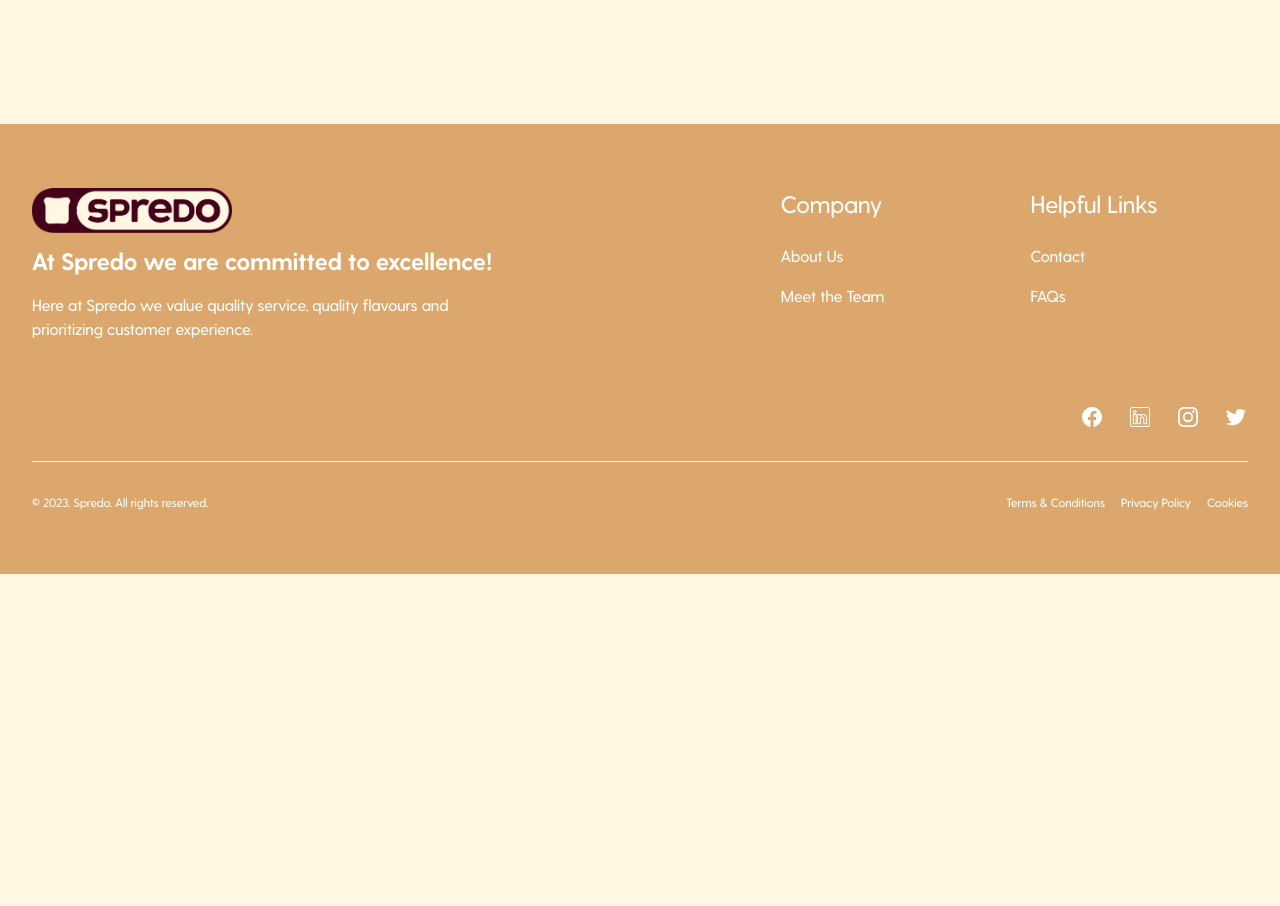
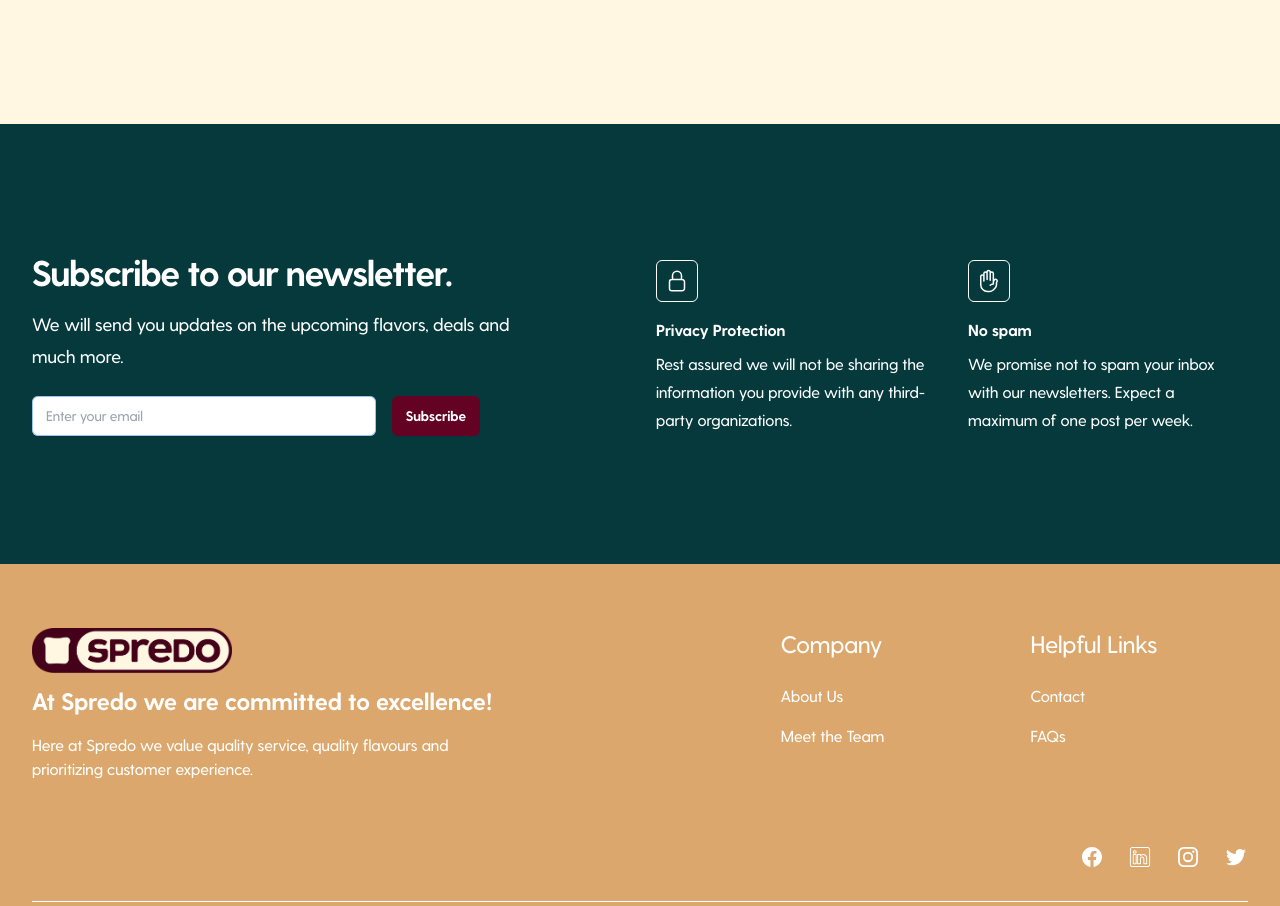
Before and after one commit to jafarlie/spredo, a Next.js app in the folder spredo/: page / in a window 1280 px wide. Shown: the part 2620-3526 px from the top of the page. Before the commit the page ends 3194 px from the top, so only its background shows below. Built offline with nearby package versions, Linux system fonts and the light colour scheme.

Commit message:
Newsletter

```diff
--- a/spredo/package.json
+++ b/spredo/package.json
@@ -18,9 +18,11 @@
     "@types/react-dom": "18.2.7",
     "antd": "^5.9.0",
     "autoprefixer": "10.4.15",
+    "aws-sdk": "^2.1495.0",
     "dotenv": "^16.3.1",
     "eslint": "8.49.0",
     "eslint-config-next": "13.4.19",
+    "font-awesome": "^4.7.0",
     "headlessui": "^0.0.0",
     "next": "^13.5.6",
     "postcss": "8.4.29",
--- /dev/null
+++ b/spredo/src/app/api/newsletter/route.js
@@ -0,0 +1,43 @@
+import { NextResponse } from "next/server";
+import { DynamoDB } from "aws-sdk";
+
+const dynamoDB = new DynamoDB.DocumentClient({
+  credentials: {
+    accessKeyId: process.env.AWS_IAM_USER_ACCESS_KEY ?? "",
+    secretAccessKey: process.env.AWS_IAM_USER_SECRET_ACCESS_KEY ?? "",
+  },
+  region: "us-east-1",
+});
+
+export async function POST(req) {
+  const body = await req.json();
+  const { email, userDeviceMetadata } = body.user;
+  console.log("API NEWSLETTER, email: ", email);
+  const params = {
+    TableName: "NewsletterSubscription",
+    Item: {
+      email: email,
+      createdAt: new Date().toISOString(),
+      userDeviceMetadata: userDeviceMetadata,
+    },
+  };
+  console.log("PARAMS: ", params);
+  try {
+    const data = await dynamoDB.put(params).promise();
+    console.log("DATA from Dynamodb: ", data);
+    if (data) {
+      return NextResponse.json(
+        {
+          response: "OK",
+        },
+        { status: 200 }
+      );
+    }
+  } catch (error) {
+    console.log("ERROR: ", error);
+    return NextResponse.json(
+      { response: null },
+      { status: error.status || 500 }
+    );
+  }
+}
--- a/spredo/src/app/page.tsx
+++ b/spredo/src/app/page.tsx
@@ -2,6 +2,7 @@ import Image from "next/image";
 import SpredoCartridge from "../../public/SpredoCartridges.png";
 import Founders from "../../public/AboutUsSection.png";
 import SpredoDeviceRed from "../../public/DarkJellyBgRemoved.png";
+import NewsletterSubscription from "@/components/Forms/newsletterSubscribe";
 import { Carousel } from "antd";
 import React from "react";
 import "../app/landingPage.css";
@@ -197,7 +198,6 @@ export default function Home() {
           </div>
         </div>
       </section>
-
       <section className="bg-bread">
         <div className="container mx-auto px-4">
           <div className="h-[550px]">
@@ -231,6 +231,7 @@ export default function Home() {
           </div>
         </div>
       </section>
+      <NewsletterSubscription />
     </>
   );
 }
--- /dev/null
+++ b/spredo/src/components/Forms/newsletterSubscribe/index.tsx
@@ -0,0 +1,161 @@
+"use client";
+import { HandRaisedIcon, LockClosedIcon } from "@heroicons/react/24/outline";
+import { Space } from "antd";
+import Alert from "antd/es/alert/Alert";
+import { useState } from "react";
+import Spinner from "@/components/Spinner";
+
+export default function NewsletterSubscription() {
+  const [email, setEmail] = useState("");
+  const [serverError, setServerError] = useState("");
+  const [serverResponseType, setServerResponseType] = useState("");
+  const [isLoading, setIsLoading] = useState(false);
+
+  const handleSubmit = async () => {
+    console.log("email: ", email);
+    const emailValid = checkEmailValidity();
+    if (emailValid) {
+      setIsLoading(true);
+      const user = {
+        email: email,
+        userDeviceMetadata: {
+          userAgent: navigator.userAgent,
+          language: navigator.language,
+          platform: navigator.platform,
+        },
+      };
+      let response = await fetch("/api/newsletter", {
+        method: "POST",
+        headers: { "Content-Type": "application/json" },
+        body: JSON.stringify({ user }),
+      });
+
+      if (!response.ok) {
+        setServerError("Oops, something went wrong. Try again!");
+        setServerResponseType("error");
+        setIsLoading(false);
+      } else {
+        setServerError("Successfully added to Spredo newsletter.");
+        setServerResponseType("success");
+        setEmail("");
+        setIsLoading(false);
+      }
+    } else {
+      setServerError("Invalid email.");
+    }
+  };
+
+  const checkEmailValidity = () => {
+    const emailPattern = /^[a-zA-Z0-9._-]+@[a-zA-Z0-9.-]+\.[a-zA-Z]{2,}$/;
+    return emailPattern.test(email);
+  };
+
+  const onClose = (e: React.MouseEvent<HTMLButtonElement, MouseEvent>) => {
+    setServerError("");
+  };
+
+  return (
+    <div
+      className="relative bg-midnightGreen isolate overflow-hidden bg-gray-900 py-16 sm:py-24 lg:py-32"
+      style={{ color: "white" }}
+    >
+      <div className="mx-auto max-w-7xl px-6 lg:px-8">
+        <div className="mx-auto grid max-w-2xl grid-cols-1 gap-x-8 gap-y-16 lg:max-w-none lg:grid-cols-2">
+          <div className="max-w-xl lg:max-w-lg">
+            <h2 className="text-3xl font-bold tracking-tight text-white sm:text-4xl">
+              Subscribe to our newsletter.
+            </h2>
+            <p className="mt-4 text-lg leading-8 text-gray-300">
+              We will send you updates on the upcoming flavors, deals and much
+              more.
+            </p>
+            {serverError && (
+              <div className="flex">
+                <Space direction="vertical" style={{ width: "100%" }}>
+                  <Alert
+                    message={serverError}
+                    type={
+                      serverResponseType === "success" ? "success" : "error"
+                    }
+                    closable
+                    onClose={onClose}
+                  />
+                </Space>
+              </div>
+            )}
+            <div className="mt-6 flex max-w-md gap-x-4">
+              <label htmlFor="email-address" className="sr-only">
+                Email address
+              </label>
+              <input
+                id="email-address"
+                name="email"
+                type="email"
+                value={email}
+                autoComplete="email"
+                style={{ color: "black" }}
+                onChange={(e) => {
+                  setEmail(e.target.value);
+                }}
+                required
+                className="min-w-0 flex-auto rounded-md border-0 bg-white/5 px-3.5 py-2 text-white shadow-sm ring-1 ring-inset ring-white/10 focus:ring-2 focus:ring-inset focus:ring-indigo-500 sm:text-sm sm:leading-6"
+                placeholder="Enter your email"
+              />
+              {isLoading ? (
+                <Spinner></Spinner>
+              ) : (
+                <button
+                  type="submit"
+                  onClick={() => handleSubmit()}
+                  className="flex-none rounded-md bg-indigo-500 px-3.5 py-2.5 text-sm font-semibold text-white shadow-sm hover:bg-indigo-400 focus-visible:outline focus-visible:outline-2 focus-visible:outline-offset-2 focus-visible:outline-indigo-500 bg-darkJelly"
+                >
+                  Subscribe
+                </button>
+              )}
+            </div>
+          </div>
+          <dl className="grid grid-cols-1 gap-x-8 gap-y-10 sm:grid-cols-2 lg:pt-2">
+            <div className="flex flex-col items-start">
+              <div
+                className="rounded-md p-2 ring-white"
+                style={{ color: "white", border: "0.5px solid white" }}
+              >
+                <LockClosedIcon
+                  className="h-6 w-6 text-white"
+                  aria-hidden="true"
+                />
+              </div>
+              <dt className="mt-4 font-semibold text-white">
+                Privacy Protection
+              </dt>
+              <dd className="mt-2 leading-7 text-gray-400">
+                Rest assured we will not be sharing the information you provide
+                with any third-party organizations.
+              </dd>
+            </div>
+            <div className="flex flex-col items-start">
+              <div
+                className="rounded-md bg-white/5 p-2 ring-white/10"
+                style={{ color: "white", border: "0.5px solid white" }}
+              >
+                <HandRaisedIcon
+                  className="h-6 w-6 text-white"
+                  aria-hidden="true"
+                />
+              </div>
+              <dt className="mt-4 font-semibold text-white">No spam</dt>
+              <dd className="mt-2 leading-7 text-gray-400">
+                We promise not to spam your inbox with our newsletters. Expect a
+                maximum of one post per week.
+              </dd>
+            </div>
+          </dl>
+        </div>
+      </div>
+      <div
+        className="absolute left-1/2 top-0 bg-midnightGreen"
+        aria-hidden="true"
+      ></div>
+    </div>
+  );
+}
--- /dev/null
+++ b/spredo/src/components/Spinner/index.tsx
@@ -0,0 +1,26 @@
+const Spinner = () => {
+  const spinnerStyle = {
+    width: "40px",
+    height: "40px",
+    border: "5px solid #f3f3f3", // Light grey
+    borderTop: "5px solid #3498db", // Blue
+    borderRadius: "50%",
+    animation: "spin 2s linear infinite",
+  };
+
+  const keyframes = `
+    @keyframes spin {
+      0% { transform: rotate(0deg); }
+      100% { transform: rotate(360deg); }
+    }
+  `;
+
+  return (
+    <div>
+      <style>{keyframes}</style>
+      <div style={spinnerStyle}></div>
+    </div>
+  );
+};
+
+export default Spinner;
```
Also changed, not shown: 1 other file (tests, documents, lock files or other folders).
